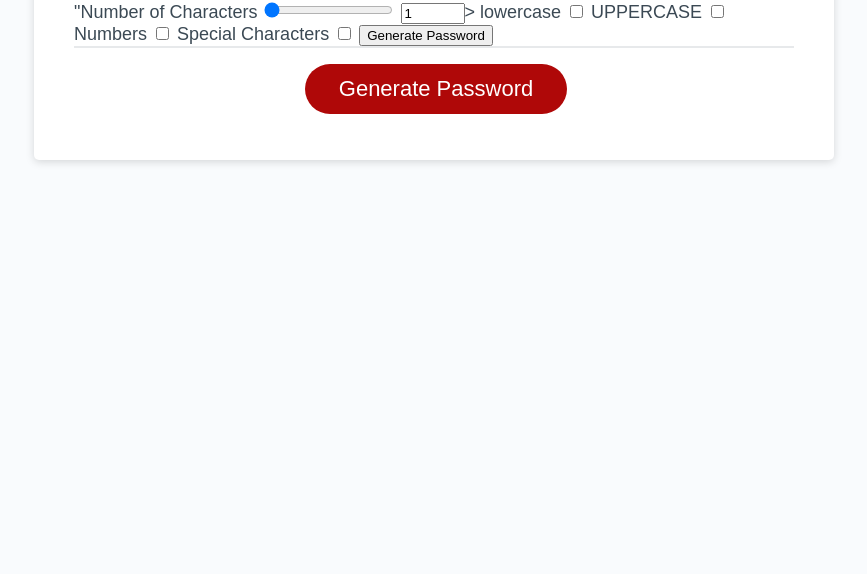
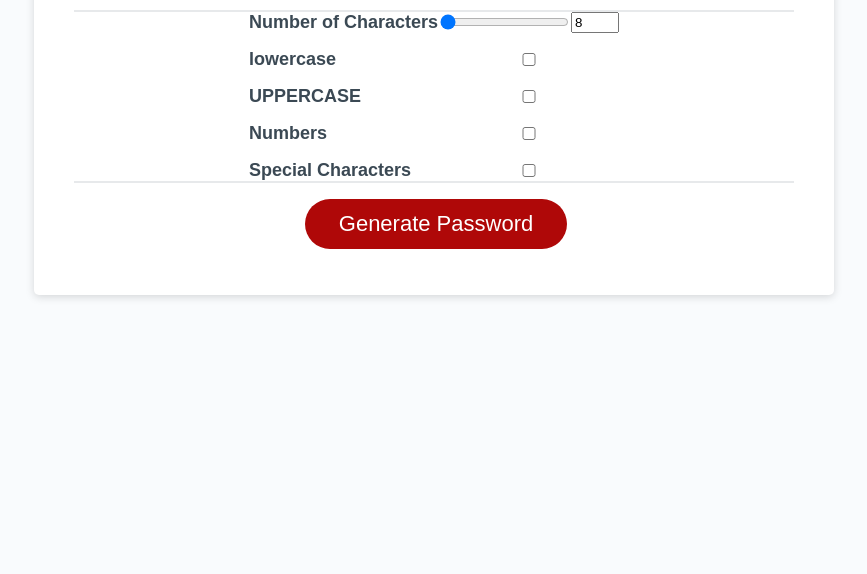
Before and after one commit to 10-kp/password-generator, a plain HTML site: page develop/index.html in a window 1280 px wide. Shown: the part 226-800 px from the top of the page, without its empty margins (206-1073 px from the left). Drawn offline with Linux system fonts and the light colour scheme.

Commit message:
Updated HTML and CSS

```diff
--- a/develop/index.html
+++ b/develop/index.html
@@ -7,47 +7,52 @@
     <meta name="viewport" content="width=device-width, initial-scale=1.0" />
     <meta http-equiv="X-UA-Compatible" content="ie=edge" />
     <title>Password Generator</title>
-    <link rel="stylesheet" href="style.css" />
+    <link rel="stylesheet" href="style.css">
   </head>
 
 <body>
-    <wrapper class="wrapper">
+    <div class="wrapper">
       <header>
         <h1>Password Generator</h1>
       </header>
-
+<!-- input the password -->
       <div class="card">
         <card-header class="card-header">
           <h2>Generate a Password</h2>
         </card-header>
+<!-- input all elements -->
+        <div class="card-body">
+            <form class = "form">
 
-        <card-body class="card-body">
-            <form><label for=""> "Number of Characters</label>
+                <label for="numberOfCharacters"> Number of Characters</label>
+                <!-- <div class="number-character-amount-container"> -->
                 <!-- Min and Max values -->
-                <!-- id to select them form js -->
+                <!-- id to select them form .js -->
                 <!-- value =default value -->
+                <div class = "number-range-container">
                 <input type = "range" min = "8" max = "128" value ="1" id="characterAmountRange">
-                    <input type = "number" min ="1" max = "100" value ="1" id="characterAmountRange">>
+                <input class="input-number" type = "number" min ="1" max = "100" value ="8" id="characterAmountNumber">
+                </div>
 
+                <!-- Check bo x for lowercase -->
                 <label for="boxLowerCase">lowercase</label>
                 <input type="checkbox" id ="boxLowerCase">
 
+                <!-- Check box for UPPERcase -->
                 <label for="boxUpperCase">UPPERCASE</label>
                 <input type="checkbox" id ="boxUpperCase">
 
+                <!-- Check box for numbers -->
                 <label for="boxNumbers">Numbers</label>
                 <input type="checkbox" id ="boxNumbers">
 
-                    <!-- How to make it & or? -->
+                <!-- Check box for special characters -->
                 <label for="boxSpecialCharacters">Special Characters</label>
                 <input type="checkbox" id ="boxSpecialCharacters">
 
-                    <!-- Check how to use teh other button -->
-                    <button type = "submit">Generate Password</button>
-
+                 <!-- Check how to use the other button in footer-->
+                <!-- <button type = "submit">Generate Password</button> -->
             </form>
-
-
 
         <!-- <textarea
             readonly
@@ -55,7 +60,7 @@
             placeholder="Your Secure Password"
             aria-label="Generated Password"
           ></textarea> -->
-        </card-body>
+        </div>
 
         <footer class="card-footer">
           <button id="generate" class="btn">Generate Password</button>
@@ -63,9 +68,10 @@
 
       </div>
 
-    </wrapper>
+    </div>
 
-    <script src="script.js"></scrip t>
+    <script src="script.js"></script>
+
 
 </body>
 
--- a/develop/style.css
+++ b/develop/style.css
@@ -30,6 +30,19 @@ header {
   color: hsl(206, 17%, 28%);
 }
 
+label{
+    font-weight: bold;
+}
+
+.number-range-container {
+    display: flex;
+    align-items: center;
+}
+
+.input-number {
+width: 3rem;
+}
+
 .card {
   background-color: hsl(0, 0%, 100%);
   border-radius: 5px;
@@ -50,12 +63,19 @@ header {
   height: 2px;
 }
 
-.card-body {
+.form {
   min-height: 100px;
+  display: grid;
+  grid-template-columns: auto auto;
+  row-gap: 1rem;
+  column-count: 3rem;
+  justify-content: center;
+  align-items: center;
 }
 
 .card-footer {
   text-align: center;
+  word-break: break-all;
 }
 
 .card-footer::before {
```
Lines whose indentation alone changed are shown as unchanged.
